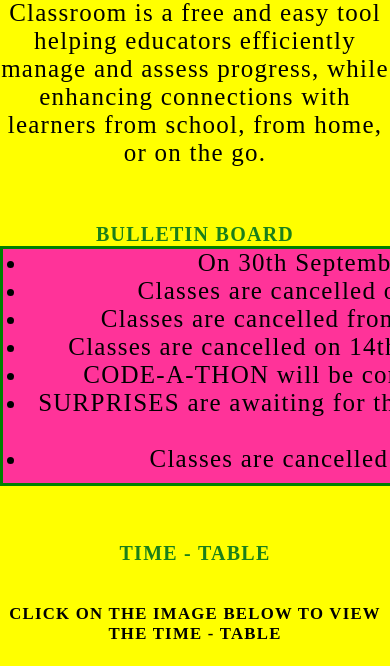
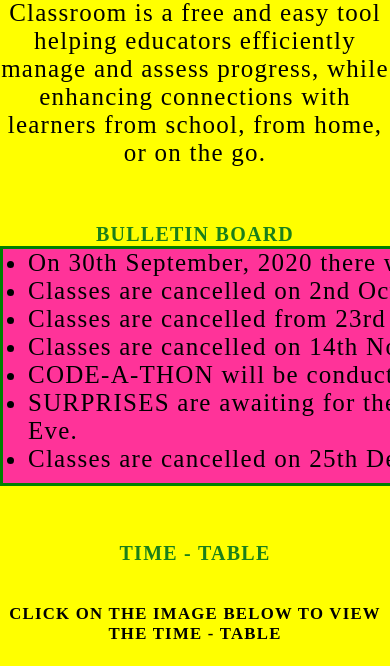
Before and after one commit to NAV0MITA11GHOSHAL/Computer-Classroom, a PHP site: page / in a window 390 px wide; the page is wider, and only the part inside the window is pictured. Shown: the part 399-1065 px from the top of that part. Run offline with PHP 8.4, Linux system fonts and the light colour scheme.

Commit message:
Update responsive.css

```diff
--- a/responsive.css
+++ b/responsive.css
@@ -7,9 +7,6 @@
 
 /* For Smartphones */
 @media all and (max-width: 670px) {
-  .header-list {
-    text-align: center;
-  }
   footer {
     text-align: center;
   }
```
